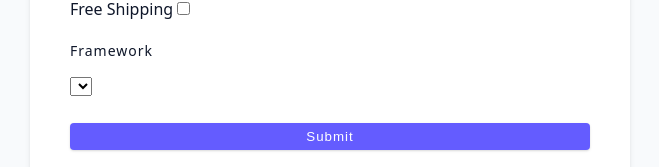
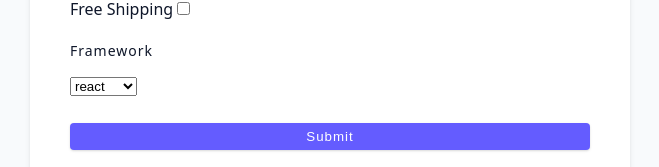
Before and after one commit to isnendyankp/advancedreact, a React (Vite) app: page / in a window 1280 px wide. Shown: the part 162-329 px from the top of the page, without its empty margins (310-969 px from the left). Built offline with nearby package versions, Linux system fonts and the light colour scheme.

Commit message:
S 6-129: add return with option key for list

```diff
--- a/src/tutorial/06-forms/starter/04-other-inputs.jsx
+++ b/src/tutorial/06-forms/starter/04-other-inputs.jsx
@@ -33,7 +33,9 @@ const OtherInputs = () => {
             Framework
           </label>
           <select name="framework" id="framework">
-            {frameworks.map((framework) => {})}
+            {frameworks.map((framework) => {
+              return <option key={framework}>{framework}</option>;
+            })}
           </select>
         </div>
         <button type="submit" className="btn btn-block">
```
